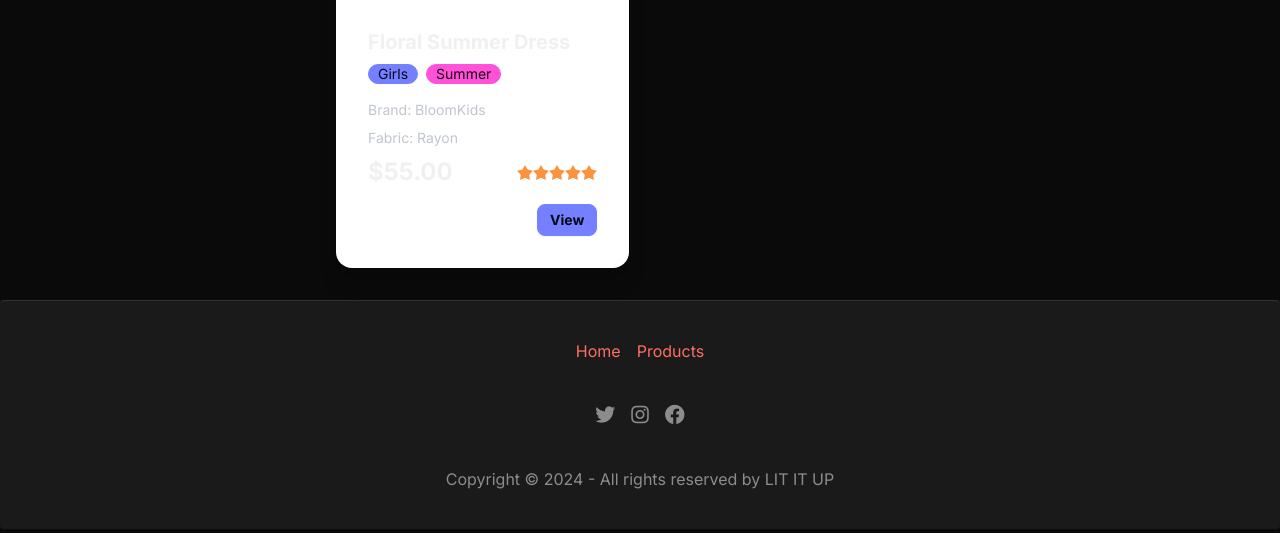
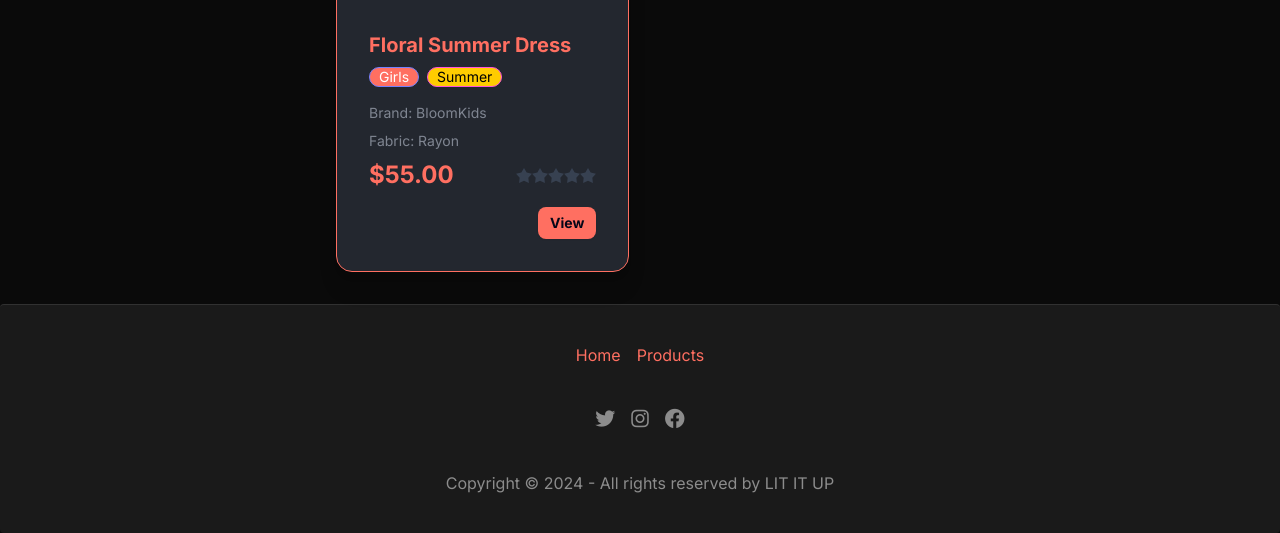
Before and after one commit to koushalvichare/litItUp, a Django app: page /products/ in a window 1280 px wide. Shown: the part 1065-1598 px from the top of the page. Run offline with Django 5.2, Linux system fonts and the light colour scheme; data comes from the database, SQL or seed files in the repository; both versions use the stored data as it was after the commit; parts of the project's set-up code (start-up, migrations or seed data) failed here and were passed over; some libraries are stand-ins or nearby versions.

Commit message:
Modernize product list page: new color scheme, filter design, and fullscreen fashion background video

```diff
--- a/cart/urls.py
+++ b/cart/urls.py
@@ -3,5 +3,7 @@
 
 urlpatterns = [
     path('add/<int:product_id>/', views.add_to_cart, name='add_to_cart'),
+    path('update/<int:item_id>/', views.update_cart, name='update_cart'),
+    path('remove/<int:item_id>/', views.remove_from_cart, name='remove_from_cart'),
     path('', views.cart_detail, name='cart_detail'),  # This line is required!
 ]
--- a/catalog/urls.py
+++ b/catalog/urls.py
@@ -23,5 +23,7 @@
     path('add-to-wishlist/<int:product_id>/', views.add_to_wishlist, name='add_to_wishlist'),
     # Cart
     path('cart/', views.cart, name='cart'),
+    path('update-cart/<int:item_id>/', views.update_cart, name='update_cart'),
+    path('checkout/', views.checkout, name='checkout'),
     path('remove-from-cart/<int:item_id>/', views.remove_from_cart, name='remove_from_cart'),
 ]
--- a/catalog/views.py
+++ b/catalog/views.py
@@ -4,7 +4,7 @@
 from django.contrib import messages
 from django.contrib.auth.forms import UserCreationForm
 from django.contrib.auth.models import User
-from .models import Product, UserProfile, Cart, Wishlist, Order, CartItem
+from .models import Product, UserProfile, Cart, Wishlist, Order, CartItem, OrderedItem
 from .forms import UserProfileForm
 import random
 
@@ -120,7 +120,8 @@
 def product_detail(request, product_id):
     """Product detail page"""
     product = get_object_or_404(Product, pr_id=product_id)
-    reviews = product.review_set.all().order_by('-created_at')
+    # If you have a Review model, use: reviews = Review.objects.filter(product=product).order_by('-created_at')
+    reviews = []
 
     context = {
         'product': product,
@@ -147,11 +148,11 @@
 def cart(request):
     """View cart and update quantities"""
     cart, created = Cart.objects.get_or_create(user=request.user)
-    cart_items = cart.items.select_related('product').all()
+    cart_items = CartItem.objects.filter(cart=cart).select_related('product')
     total = sum(item.product.pr_price * item.quantity for item in cart_items)
     if request.method == 'POST':
         for item in cart_items:
-            qty = int(request.POST.get(f'quantity_{item.id}', item.quantity))
+            qty = int(request.POST.get(f'quantity_{item.pk}', item.quantity))
             if qty > 0:
                 item.quantity = qty
                 item.save()
@@ -164,6 +165,58 @@
         'total': total,
     }
     return render(request, 'catalog/cart.html', context)
+# Update cart item quantity
+@login_required
+def update_cart(request, item_id):
+    cart, _ = Cart.objects.get_or_create(user=request.user)
+    cart_item = get_object_or_404(CartItem, pk=item_id, cart=cart)
+    if request.method == 'POST':
+        try:
+            quantity = int(request.POST.get('quantity', 1))
+            if quantity > 0:
+                cart_item.quantity = quantity
+                cart_item.save()
+            else:
+                cart_item.delete()
+        except ValueError:
+            pass
+    return redirect('cart')
+
+# Checkout view
+@login_required
+def checkout(request):
+    cart, _ = Cart.objects.get_or_create(user=request.user)
+    cart_items = CartItem.objects.filter(cart=cart)
+    user_profile = UserProfile.objects.get(user=request.user)
+    if request.method == 'POST':
+        address = request.POST.get('address')
+        phone = request.POST.get('phone')
+        # Update user profile
+        user_profile.address = address
+        user_profile.phone = phone
+        user_profile.save()
+        # Create OrderedItems and Order
+        ordered_items = []
+        total_price = 0
+        for item in cart_items:
+            ordered_item = OrderedItem.objects.create(
+                product=item.product,
+                quantity=item.quantity,
+                price=item.product.pr_price
+            )
+            ordered_items.append(ordered_item)
+            total_price += item.product.pr_price * item.quantity
+        order = Order.objects.create(
+            user=request.user,
+            total_price=total_price
+        )
+        order.items.set(ordered_items)
+        order.save()
+        # Clear cart
+        cart_items.delete()
+        messages.success(request, 'Order placed successfully!')
+        return redirect('profile')
+    return redirect('cart')
 
 @login_required
 def remove_from_cart(request, item_id):
--- a/templates/catalog/product_list.html
+++ b/templates/catalog/product_list.html
@@ -3,81 +3,73 @@
 {% block title %}Products - ChazeFashion{% endblock %}
 
 {% block content %}
+<!-- Fullscreen Fashion/Animation Background Video -->
+<video autoplay muted loop id="bgVideo" style="
+    position: fixed;
+    right: 0;
+    bottom: 0;
+    min-width: 100vw;
+    min-height: 100vh;
+    width: auto;
+    height: auto;
+    z-index: -1;
+    object-fit: cover;
+    filter: brightness(0.4) blur(2px);
+">
+    <source src="/static/videos/background.mp4" type="video/mp4">
+    Your browser does not support the video tag.
+</video>
 <div class="container mx-auto">
-    <h1 class="text-4xl font-bold mb-8" style="color: var(--urban-teal);">Our Products</h1>
+    <h1 class="text-4xl font-bold mb-8" style="color: #ff6f61;">Our Products</h1>
 
     <div class="grid grid-cols-1 lg:grid-cols-4 gap-8">
         <!-- Filters Sidebar -->
         <div class="lg:col-span-1">
-            <div class="card bg-white shadow-xl">
+            <div class="card bg-[#23272f] shadow-xl border border-[#ff6f61]">
                 <div class="card-body">
-                    <h2 class="card-title text-lg mb-4" style="color: var(--urban-teal);">Filters</h2>
-
+                    <h2 class="card-title text-lg mb-4" style="color: #ffcc00;">Filters</h2>
                     <form method="get" class="space-y-4">
                         <!-- Form fields -->
                         <div class="form-control">
-                            <label class="label"><span class="label-text font-semibold" style="color: var(--urban-teal);">Category</span></label>
-                            <select name="category" class="select select-bordered w-full">
-                                <option value="">All</option>
-                                {% for value, label in categories %}<option value="{{ value }}" {% if request.GET.category == value %}selected{% endif %}>{{ label }}</option>{% endfor %}
+                            <label class="label"><span class="label-text font-semibold" style="color: #ffcc00;">Category</span></label>
+                            <select name="category" class="select select-bordered w-full bg-[#181a20] text-[#ff6f61] border-[#ff6f61]">
+                                <option value="" class="text-white">All</option>
+                                {% for value, label in categories %}<option value="{{ value }}" {% if request.GET.category == value %}selected{% endif %} class="text-white">{{ label }}</option>{% endfor %}
                             </select>
                         </div>
-
                         <!-- Season Filter -->
                         <div class="form-control">
-                            <label class="label">
-                                <span class="label-text font-semibold">Season</span>
-                            </label>
-                            <select name="season" class="select select-bordered w-full">
-                                <option value="">All Seasons</option>
+                            <label class="label"><span class="label-text font-semibold" style="color: #ffcc00;">Season</span></label>
+                            <select name="season" class="select select-bordered w-full bg-[#181a20] text-[#ff6f61] border-[#ff6f61]">
+                                <option value="" class="text-white">All Seasons</option>
                                 {% for value, label in seasons %}
-                                    <option value="{{ value }}" {% if request.GET.season == value %}selected{% endif %}>
-                                        {{ label }}
-                                    </option>
+                                    <option value="{{ value }}" {% if request.GET.season == value %}selected{% endif %} class="text-white">{{ label }}</option>
                                 {% endfor %}
                             </select>
                         </div>
-
                         <!-- Price Range -->
                         <div class="form-control">
-                            <label class="label">
-                                <span class="label-text font-semibold">Price Range</span>
-                            </label>
+                            <label class="label"><span class="label-text font-semibold" style="color: #ffcc00;">Price Range</span></label>
                             <div class="flex gap-2">
-                                <input type="number" name="price_min" placeholder="Min"
-                                       value="{{ request.GET.price_min }}"
-                                       class="input input-bordered w-full" />
-                                <input type="number" name="price_max" placeholder="Max"
-                                       value="{{ request.GET.price_max }}"
-                                       class="input input-bordered w-full" />
+                                <input type="number" name="price_min" placeholder="Min" value="{{ request.GET.price_min }}" class="input input-bordered w-full bg-[#181a20] text-[#ff6f61] border-[#ff6f61]" />
+                                <input type="number" name="price_max" placeholder="Max" value="{{ request.GET.price_max }}" class="input input-bordered w-full bg-[#181a20] text-[#ff6f61] border-[#ff6f61]" />
                             </div>
                         </div>
-
                         <!-- Fabric Filter -->
                         <div class="form-control">
-                            <label class="label">
-                                <span class="label-text font-semibold">Fabric</span>
-                            </label>
-                            <input type="text" name="fabric" placeholder="e.g., Cotton, Silk"
-                                   value="{{ request.GET.fabric }}"
-                                   class="input input-bordered w-full" />
+                            <label class="label"><span class="label-text font-semibold" style="color: #ffcc00;">Fabric</span></label>
+                            <input type="text" name="fabric" placeholder="e.g., Cotton, Silk" value="{{ request.GET.fabric }}" class="input input-bordered w-full bg-[#181a20] text-[#ff6f61] border-[#ff6f61]" />
                         </div>
-
                         <!-- Brand Filter -->
                         <div class="form-control">
-                            <label class="label">
-                                <span class="label-text font-semibold">Brand</span>
-                            </label>
-                            <input type="text" name="brand" placeholder="Search by brand"
-                                   value="{{ request.GET.brand }}"
-                                   class="input input-bordered w-full" />
+                            <label class="label"><span class="label-text font-semibold" style="color: #ffcc00;">Brand</span></label>
+                            <input type="text" name="brand" placeholder="Search by brand" value="{{ request.GET.brand }}" class="input input-bordered w-full bg-[#181a20] text-[#ff6f61] border-[#ff6f61]" />
                         </div>
-
                         <div class="form-control pt-4">
-                            <button type="submit" class="btn btn-primary w-full">Apply</button>
+                            <button type="submit" class="btn btn-primary w-full bg-[#ff6f61] border-none text-white">Apply</button>
                         </div>
                         <div class="form-control">
-                            <a href="{% url 'product_list' %}" class="btn btn-outline w-full" style="color: var(--urban-teal); border-color: var(--urban-teal);">Clear</a>
+                            <a href="{% url 'product_list' %}" class="btn btn-outline w-full border-[#ff6f61] text-[#ff6f61]">Clear</a>
                         </div>
                     </form>
                 </div>
@@ -96,15 +88,15 @@
             <!-- Products Grid -->
             <div class="grid grid-cols-1 md:grid-cols-2 xl:grid-cols-3 gap-6">
                 {% for product in products %}
-                <div class="card bg-white shadow-xl hover:shadow-2xl transition-shadow duration-300 transform hover:-translate-y-1">
+                <div class="card bg-[#23272f] shadow-xl hover:shadow-2xl transition-shadow duration-300 transform hover:-translate-y-1 border border-[#ff6f61]">
                     <figure class="px-4 pt-4">
                         <img src="{{ product.pr_images.url }}" alt="{{ product.pr_name }}" class="rounded-xl h-64 w-full object-cover" />
                     </figure>
                     <div class="card-body">
-                        <h2 class="card-title" style="color: var(--urban-teal);">{{ product.pr_name }}</h2>
+                        <h2 class="card-title" style="color: #ff6f61;">{{ product.pr_name }}</h2>
                         <div class="flex items-center gap-2 mb-2">
-                            <span class="badge badge-primary">{{ product.pr_cate }}</span>
-                            <span class="badge badge-secondary">{{ product.pr_season }}</span>
+                            <span class="badge badge-primary bg-[#ff6f61] text-white">{{ product.pr_cate }}</span>
+                            <span class="badge badge-secondary bg-[#ffcc00] text-black">{{ product.pr_season }}</span>
                         </div>
 
                         {% if product.pr_brand %}
@@ -116,27 +108,27 @@
                         {% endif %}
 
                         <div class="flex items-center justify-between mb-2">
-                            <div class="text-2xl font-bold" style="color: var(--urban-sienna);">${{ product.pr_price }}</div>
+                            <div class="text-2xl font-bold" style="color: #ff6f61;">${{ product.pr_price }}</div>
                             <div class="rating rating-sm">
                                 {% for i in "12345" %}
                                     {% if forloop.counter <= product.pr_reviews %}
                                         <input type="radio" name="rating-{{ product.pr_id }}"
-                                               class="mask mask-star-2 bg-orange-400" checked disabled />
+                                               class="mask mask-star-2 bg-[#ffcc00]" checked disabled />
                                     {% else %}
                                         <input type="radio" name="rating-{{ product.pr_id }}"
-                                               class="mask mask-star-2 bg-orange-400" disabled />
+                                               class="mask mask-star-2 bg-gray-700" disabled />
                                     {% endif %}
                                 {% endfor %}
                             </div>
                         </div>
 
                         <div class="card-actions justify-end">
-                            <a href="{% url 'product_detail' product.pr_id %}" class="btn btn-primary btn-sm">View</a>
+                            <a href="{% url 'product_detail' product.pr_id %}" class="btn btn-primary btn-sm bg-[#ff6f61] border-none">View</a>
                             {% if user.is_authenticated %}
-                                <a href="{% url 'add_to_cart' product.pr_id %}" class="btn btn-outline btn-sm">
+                                <a href="{% url 'add_to_cart' product.pr_id %}" class="btn btn-outline btn-sm border-[#ff6f61] text-[#ff6f61] hover:bg-[#ff6f61] hover:text-white">
                                     <i class="fas fa-shopping-cart"></i>
                                 </a>
-                                <a href="{% url 'add_to_wishlist' product.pr_id %}" class="btn btn-outline btn-sm">
+                                <a href="{% url 'add_to_wishlist' product.pr_id %}" class="btn btn-outline btn-sm border-[#ffcc00] text-[#ffcc00] hover:bg-[#ffcc00] hover:text-black">
                                     <i class="fas fa-heart"></i>
                                 </a>
                             {% endif %}
@@ -145,11 +137,11 @@
                 </div>
                 {% empty %}
                 <div class="col-span-full text-center py-12">
-                    <h3 class="text-xl font-semibold mb-2">No products found</h3>
+                    <h3 class="text-xl font-semibold mb-2" style="color: #ff6f61;">No products found</h3>
                     <p class="text-base-content opacity-70 mb-4">
                         Try adjusting your filters or browse all products.
                     </p>
-                    <a href="{% url 'product_list' %}" class="btn btn-primary">View All Products</a>
+                    <a href="{% url 'product_list' %}" class="btn btn-primary bg-[#ff6f61] border-none">View All Products</a>
                 </div>
                 {% endfor %}
             </div>
```
Also changed, not shown: cart/models.py (+1 -10 lines), cart/views.py (+41 -8 lines), templates/catalog/cart.html (+57 -8 lines), db.sqlite3.
